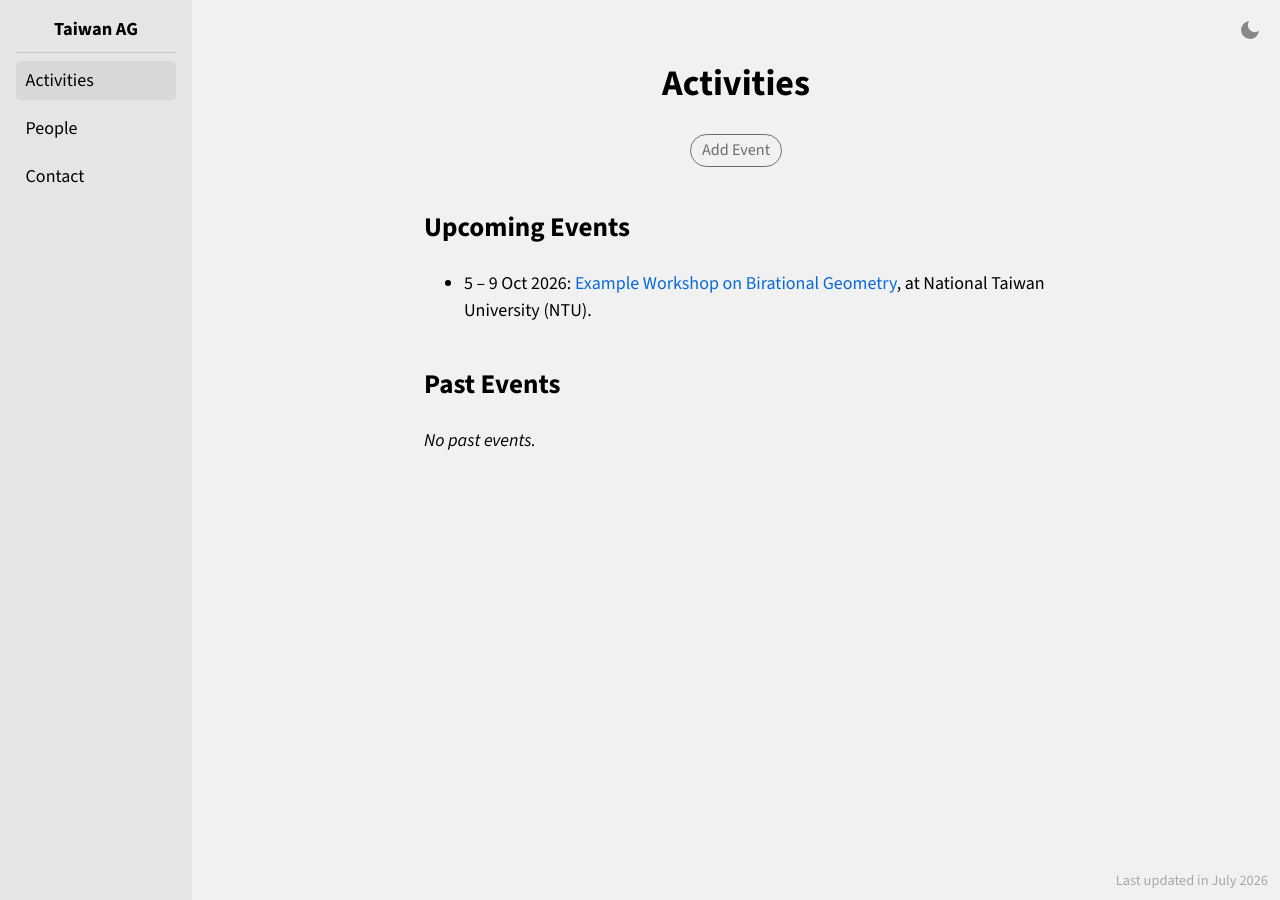
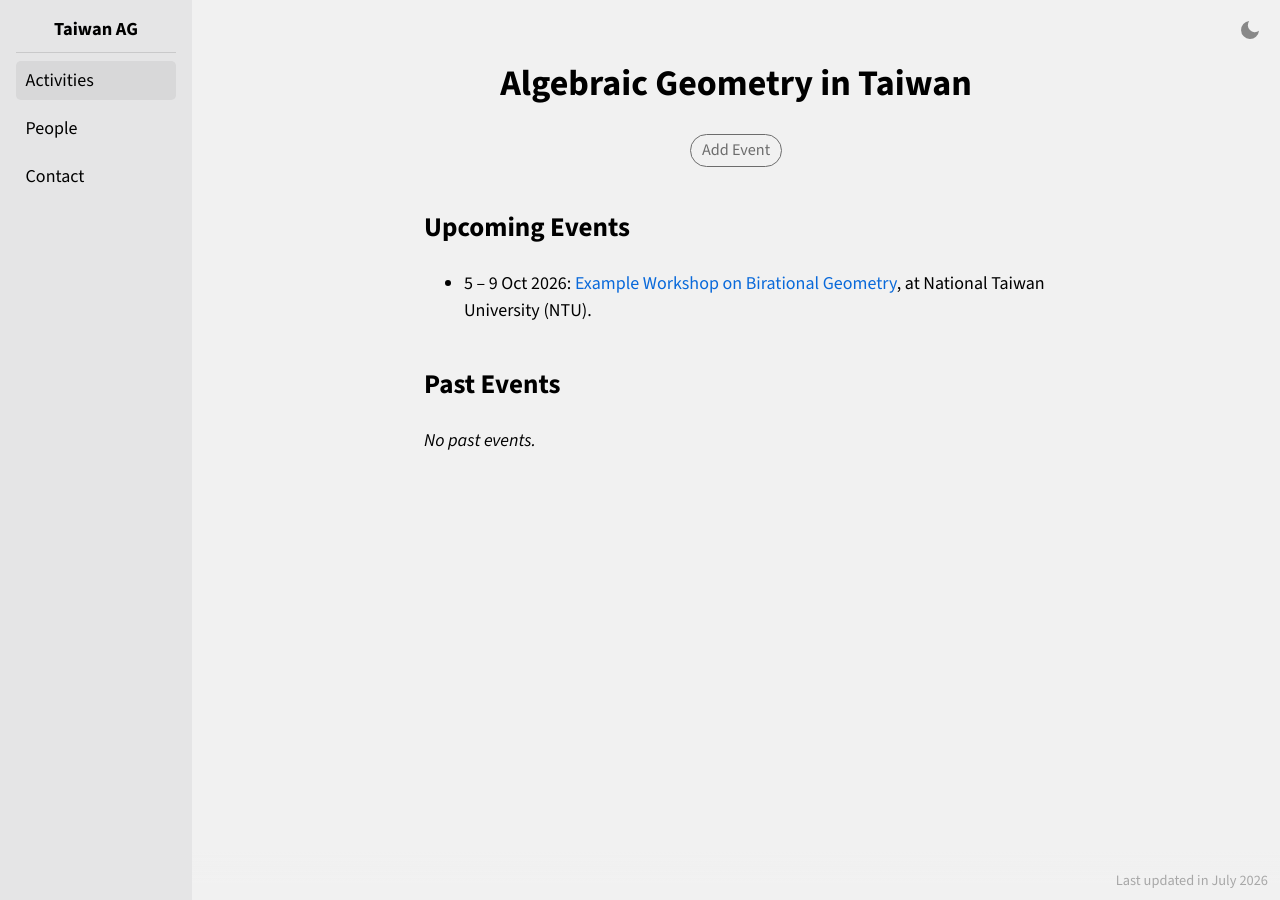
Before and after one commit to taiwan-ag/taiwan-ag.github.io, a Jekyll site: the page built from index.md, in a window 1280 px wide. Built offline with Jekyll 4.4.1, drawn with Linux system fonts in a browser that asks for light colours.

Commit message:
Retitle Activities page to "Algebraic Geometry in Taiwan"
Co-Authored-By: Claude Sonnet 5 <noreply@anthropic.com>
Claude-Session: https://claude.ai/code/session_01CDqFb2Z8FMf5rmCnQRfzqs

```diff
--- a/index.md
+++ b/index.md
@@ -1,10 +1,10 @@
 ---
 layout: default
-title: Activities
+title: Algebraic Geometry in Taiwan
 permalink: /
 ---
 
-# Activities
+# Algebraic Geometry in Taiwan
 
 [Add Event](https://github.com/taiwan-ag/taiwan-ag.github.io/issues/new?template=add-event.yml){: .button }
 
```
